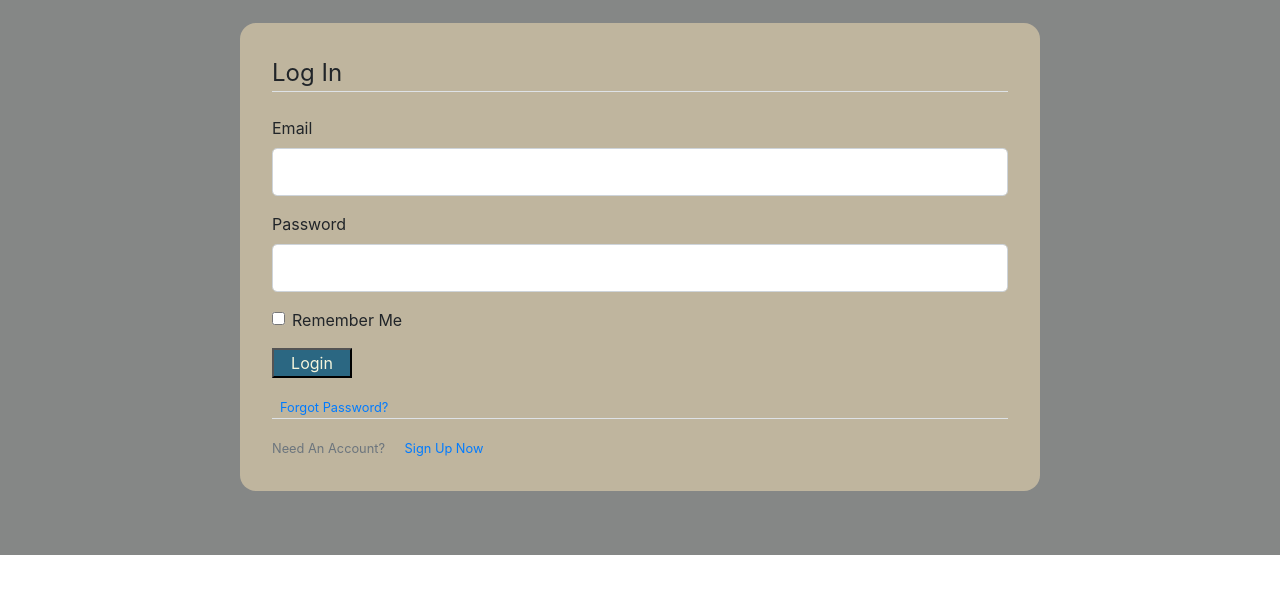
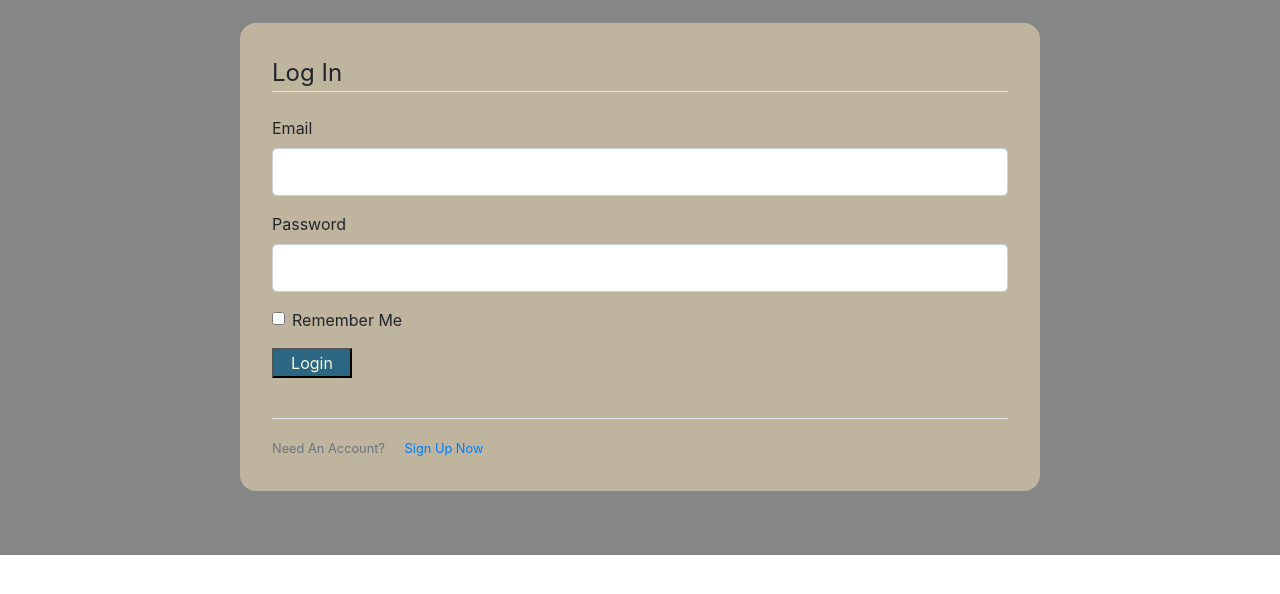
Before and after one commit to tjmer/capstone, a Flask app: page /login in a window 1280 px wide. Shown: the part 107-701 px from the top of the page. Run offline with Flask 2, Linux system fonts and the light colour scheme; some libraries are stand-ins or nearby versions; some web fonts are replaced.

Commit message:
Temperarily removed forgot password

```diff
--- a/the_assistant/templates/login.html
+++ b/the_assistant/templates/login.html
@@ -43,7 +43,7 @@
                 {{ form.submit(class="view-button") }}
             </div>
             <small class="text-muted ml-2">
-                <a href="#">Forgot Password?</a>
+                <a href="#"></a>
             </small>
         </form>
     </div>
```
